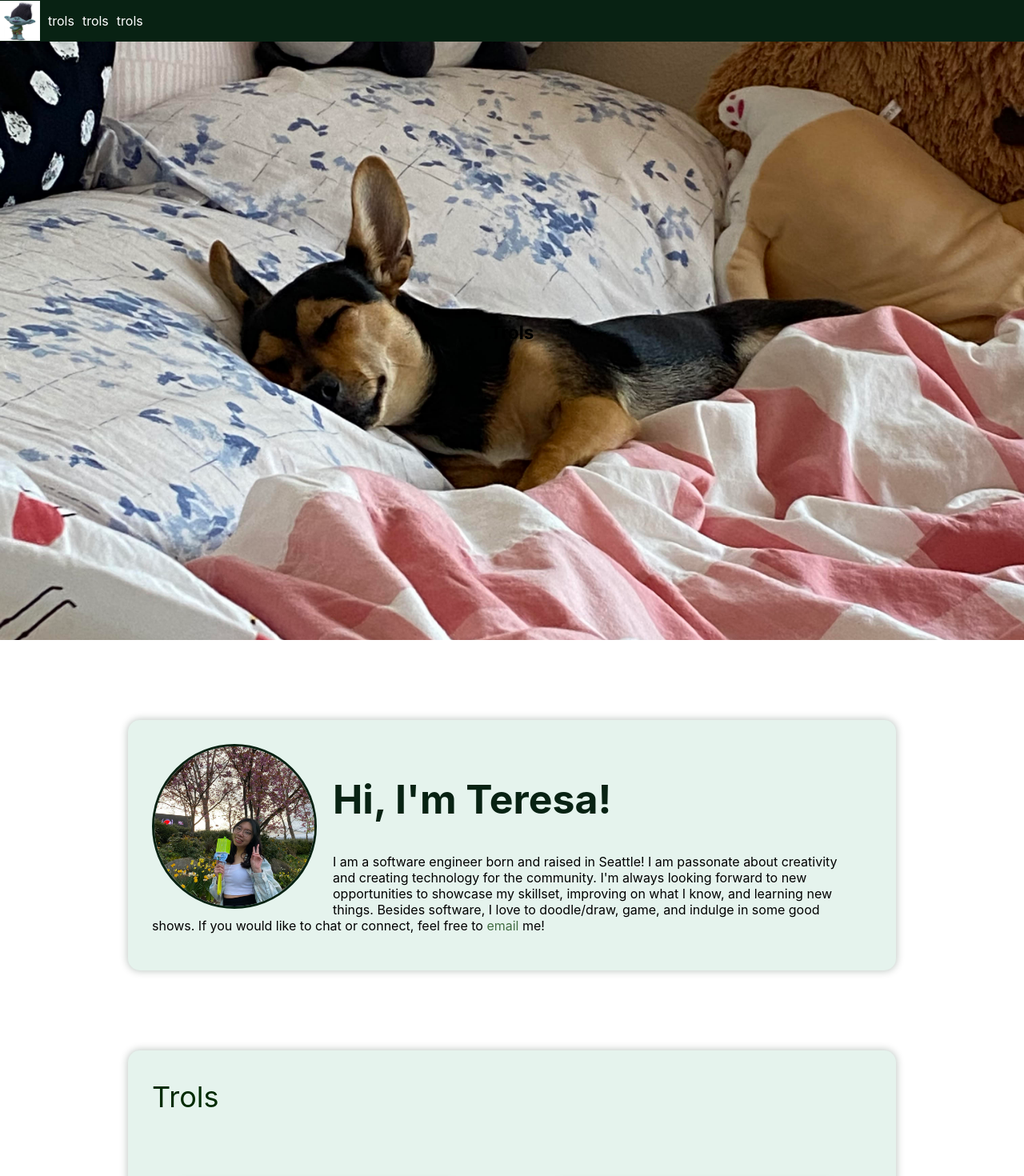
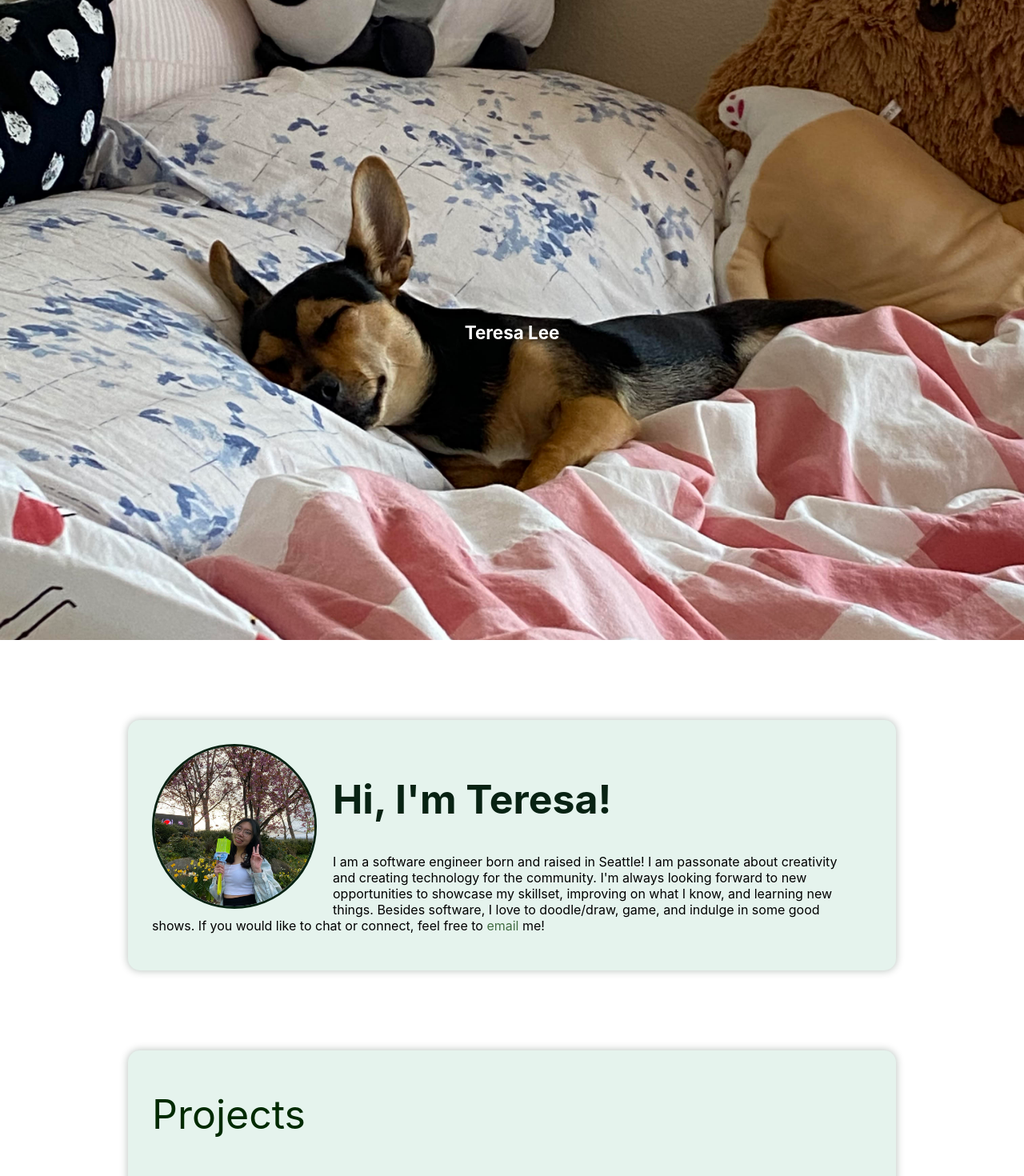
Before and after one commit to teresalee1231/teresalee12.github.io, a React (Create React App) app: page / in a window 1280 px wide. Shown: the top 1470 px of the page at 80% size. Built offline with nearby package versions, Linux system fonts and the light colour scheme.

Commit message:
added more photos, more animation, format later

```diff
--- a/package.json
+++ b/package.json
@@ -9,6 +9,7 @@
     "react": "^18.2.0",
     "react-dom": "^18.2.0",
     "react-scripts": "5.0.1",
+    "react-scroll": "^1.9.0",
     "web-vitals": "^2.1.4"
   },
   "scripts": {
--- a/src/App.css
+++ b/src/App.css
@@ -14,7 +14,6 @@
   padding: 30px;
 }
 
-
 .main-pic img{
   float: left;
   width: 200px;
@@ -29,7 +28,6 @@
   border-style: solid;
 }
 
-
 .paragraph h1 {
   font-size: 50px;
   padding: 5px;
@@ -39,19 +37,18 @@
 #card-holder {
   display: flex;
   flex-wrap: wrap;
-  min-width: 300px;
+  /* min-width: 300px; */
   /* background-color: #638bb3; */
 }
 
 #title-placement {
-  margin-top: 100px;
   display: flex;
   flex-direction: row;
   margin-left: 30px;
 }
 
 #title-placement p {
-  font-size: 36px;
+  font-size: 50px;
   color: #002A00;
 }
 
@@ -69,8 +66,7 @@
   box-shadow: 0 0 10px 1px rgba(0, 0, 0, 0.25);
 
   backdrop-filter: blur(15px);
-  margin-top: 0;
-  margin: 50px;
+  margin: 40px;
 
 }
 
@@ -89,7 +85,8 @@
 .header {
   display: flex;
   position: fixed;
-  transition: opacity 2s ease-in;
+  opacity: 0;
+  transition: opacity 0.5s ease-in;
   align-items: center;
   top: 0px;
   width: 100vw;
@@ -105,7 +102,16 @@
     float: left;
     height: 50px;
     width: 50px;
+
   }
+}
+
+.active {
+  opacity: 1;
+}
+
+.blur {
+  filter: blur(5px);
 }
 
 .start {
@@ -116,6 +122,10 @@
   align-items: center;
   position: relative;
   scroll-snap-align: center;
+
+  h1 {
+    color: white;
+  }
 
   img {
     position: relative;
@@ -135,15 +145,7 @@
       font-size: 1.4rem;
       text-align: center;
     }
-  }
 
-  button {
-    position: absolute;
-    bottom: 20px;
-    left: 0;
-    right: 0;
-    margin: 0 auto;
-    z-index: 2;
   }
 
   .App {
--- a/src/components/Cardholder.jsx
+++ b/src/components/Cardholder.jsx
@@ -3,7 +3,7 @@ function Cardholder() {
   return(
     <div className="format">
       <div id="title-placement">
-        <p>Trols</p>
+        <p>Projects</p>
       </div>
 
       <div id="card-holder">
--- a/src/components/Header.jsx
+++ b/src/components/Header.jsx
@@ -1,35 +1,29 @@
 import {useState, useEffect} from "react";
+import { animateScroll as scroll } from "react-scroll";
 
 function Header() {
-//   const [isVisible, setIsVisible] = useState(true);
-//   const[height, setHeight] = useState(0);
+  const [isVisible, setIsVisible] = useState(false);
 
-//   useEffect(() => {
-//     window.addEventListener("scroll", listenToScroll);
-//     return () =>
-//        window.removeEventListener("scroll", listenToScroll);
-//   }, [])
+  useEffect(() => {
+    window.addEventListener("scroll", listenToScroll);
+    return () =>
+       window.removeEventListener("scroll", listenToScroll);
+  }, [])
 
-//   const listenToScroll = () => {
-//     let heightToHideFrom = 200;
-//     const winScroll = document.body.scrollTop ||
-//         document.documentElement.scrollTop;
-//     setHeight(winScroll);
-
-//     if (winScroll > heightToHideFrom) {
-//          isVisible && setIsVisible(false);
-//     } else {
-//          setIsVisible(true);
-//     }
-//   };
+  const listenToScroll = () => {
+    if (window.scrollY > window.innerHeight - 150) {
+         setIsVisible(true);
+    } else {
+         setIsVisible(false);
+    }
+  };
 
   return(
-    <div className="header">
+    <div className={`header ${isVisible && "active"}`}>
       <img src="/images/trolls.jpg" alt="branch from trolls"/>
-      <p>trols</p>
-      <p>trols</p>
-      <p>trols</p>
-
+      <p>Github</p>
+      <p>Linkedin</p>
+      <p>Resume</p>
   </div>
   );
 
--- a/src/components/Start.jsx
+++ b/src/components/Start.jsx
@@ -1,11 +1,29 @@
+import {useState, useEffect} from "react";
+
 function Start() {
+  const [isblur, setBlur] = useState(false);
+
+  useEffect(() => {
+    window.addEventListener("scroll", listenToScroll);
+    return () =>
+       window.removeEventListener("scroll", listenToScroll);
+  }, [])
+
+  const listenToScroll = () => {
+    if (window.scrollY > window.innerHeight / 4) {
+         setBlur(true);
+    } else {
+         setBlur(false);
+    }
+  };
+
   return(
-    <div className="start">
+    <div className={`start ${isblur && "blur"}`}>
       <div className="copy">
-        <h1>Trols</h1>
+        <h1>Teresa Lee</h1>
       </div>
 
-      <img src="images/eviesleeping.jpg" alt="branch from trolls"/>
+      <img src="images/eviesleeping.jpg" alt="Mostly black chiweenie sleeping on bed"/>
     </div>
   );
 }
```
Also changed, not shown: 1 other file (tests, documents, lock files or other folders).
